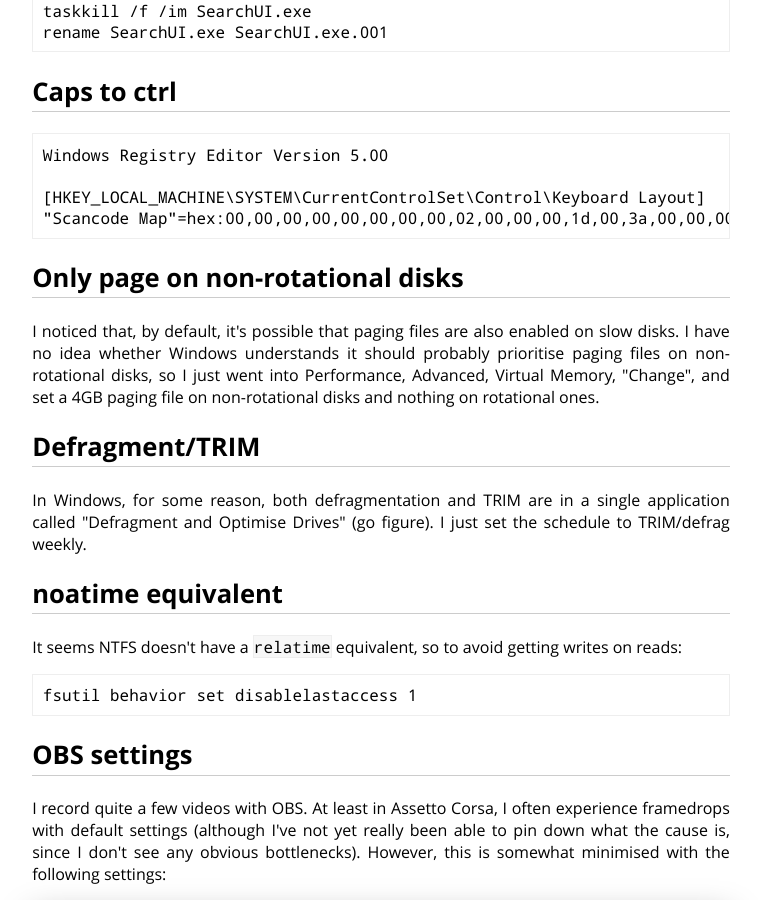
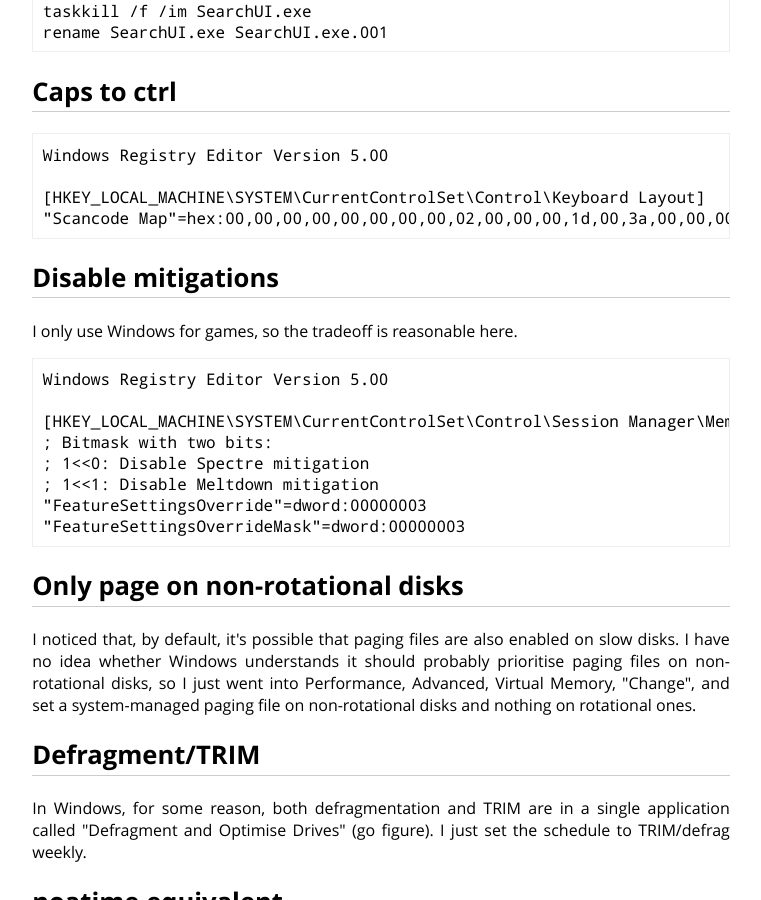
Before and after one commit to cdown/chrisdown.name, a Jekyll site: the page built from windows.md, in a window 1280 px wide and 900 px high, scrolled down 1021 px. Shown: the whole window, without its empty margins (259-1020 px from the left). Built offline with Jekyll 4.4.1, drawn with Linux system fonts in a browser that asks for light colours.

Commit message:
windows: Mention mitigations

```diff
--- a/windows.md
+++ b/windows.md
@@ -57,13 +57,26 @@ probably get reverted by updates:
     [HKEY_LOCAL_MACHINE\SYSTEM\CurrentControlSet\Control\Keyboard Layout]
     "Scancode Map"=hex:00,00,00,00,00,00,00,00,02,00,00,00,1d,00,3a,00,00,00,00,00
 
+## Disable mitigations
+
+I only use Windows for games, so the tradeoff is reasonable here.
+
+    Windows Registry Editor Version 5.00
+
+    [HKEY_LOCAL_MACHINE\SYSTEM\CurrentControlSet\Control\Session Manager\Memory Management]
+    ; Bitmask with two bits:
+    ; 1<<0: Disable Spectre mitigation
+    ; 1<<1: Disable Meltdown mitigation
+    "FeatureSettingsOverride"=dword:00000003
+    "FeatureSettingsOverrideMask"=dword:00000003
+
 ## Only page on non-rotational disks
 
 I noticed that, by default, it's possible that paging files are also enabled on
 slow disks. I have no idea whether Windows understands it should probably
 prioritise paging files on non-rotational disks, so I just went into
-Performance, Advanced, Virtual Memory, "Change", and set a 4GB paging file on
-non-rotational disks and nothing on rotational ones.
+Performance, Advanced, Virtual Memory, "Change", and set a system-managed
+paging file on non-rotational disks and nothing on rotational ones.
 
 ## Defragment/TRIM
 
```
